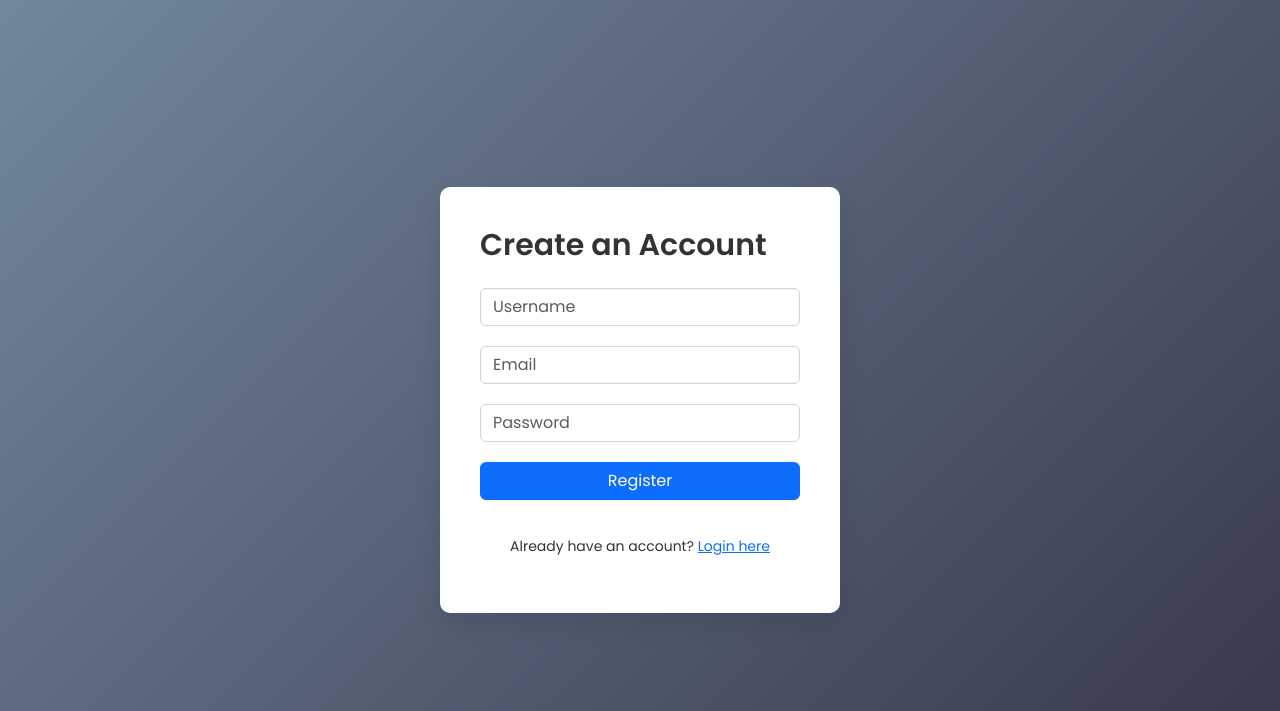
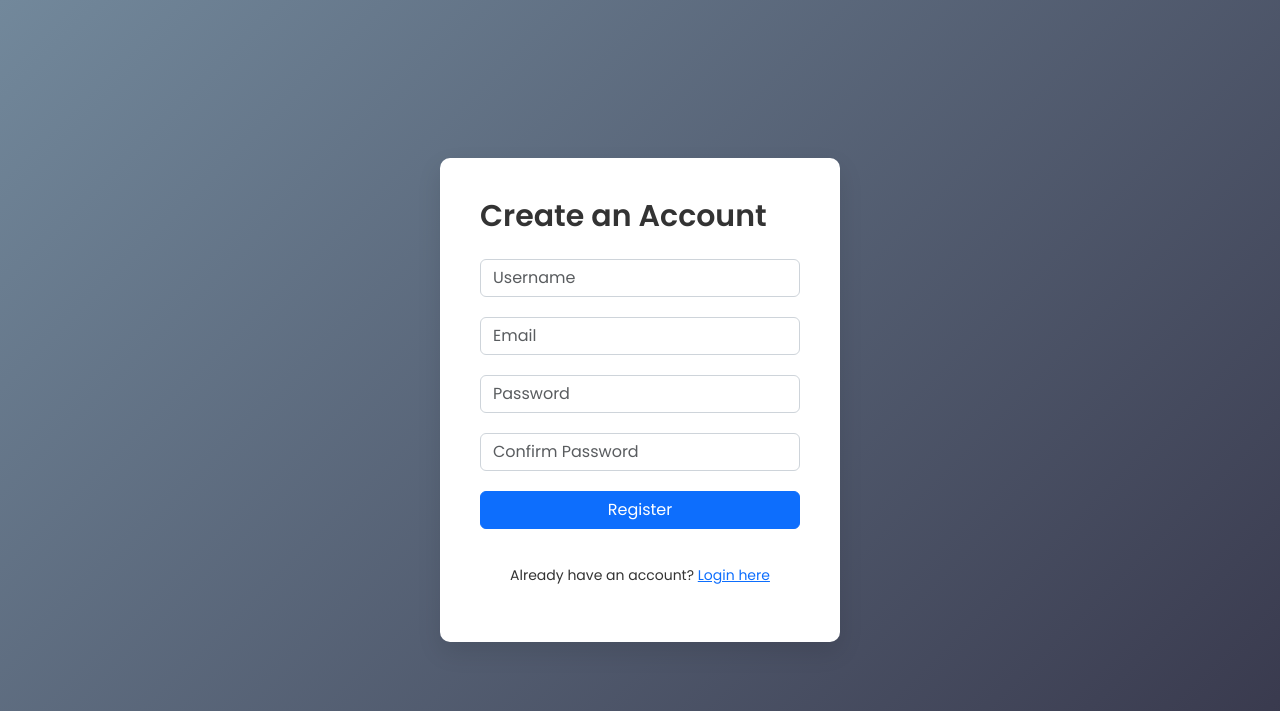
Before and after one commit to JoelLovesKFC/PWA-AT1, a Flask app: page /register in a window 1280 px wide. Shown: the top 711 px of the page. Run offline with Flask 3, Linux system fonts and the light colour scheme.

Commit message:
added confirm password input but i still needs javascript logic

```diff
--- a/templates/login.html
+++ b/templates/login.html
@@ -16,7 +16,6 @@
 <body>
     <!-- Container for the login form -->
     <div class="form-box">
-        <!-- Page heading -->
         <h2>Login</h2>
 
         <!-- Login form -->
--- a/templates/register.html
+++ b/templates/register.html
@@ -14,12 +14,12 @@
 </head>
 
 <body>
-    <div class="form-box">
+    <div class="form-box"><!--reusable containers-->
         <h2>Create an Account</h2>
         <form method="POST" action="/register">
 
             <!-- Username -->
-            <div class="mb-3">
+            <div class="mb-3"> <!--consistent spacing between all the boxes for both login and reg -->
                 <input type="text" class="form-control" name="username" placeholder="Username" required>
             </div>
 
@@ -31,6 +31,11 @@
             <!-- Password -->
             <div class="mb-3">
                 <input type="password" class="form-control" name="password" placeholder="Password" required>
+            </div>
+
+            <div class="mb-3">
+                <input type="password" name="confirm_password" class="form-control" placeholder="Confirm Password"
+                    required>
             </div>
 
             <!-- Submit Button -->
```
